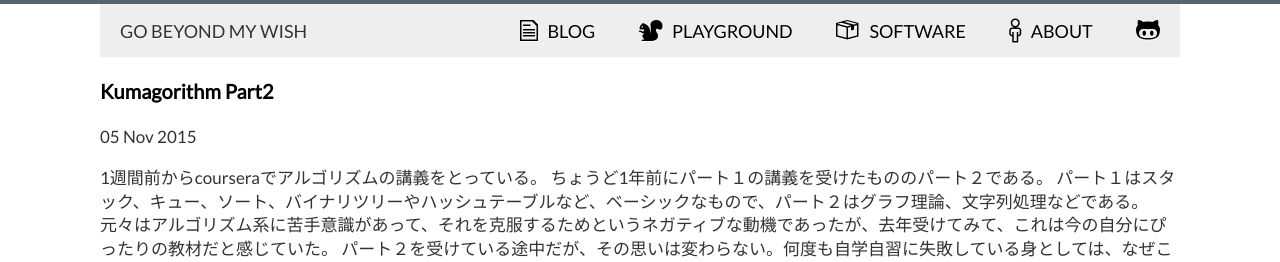
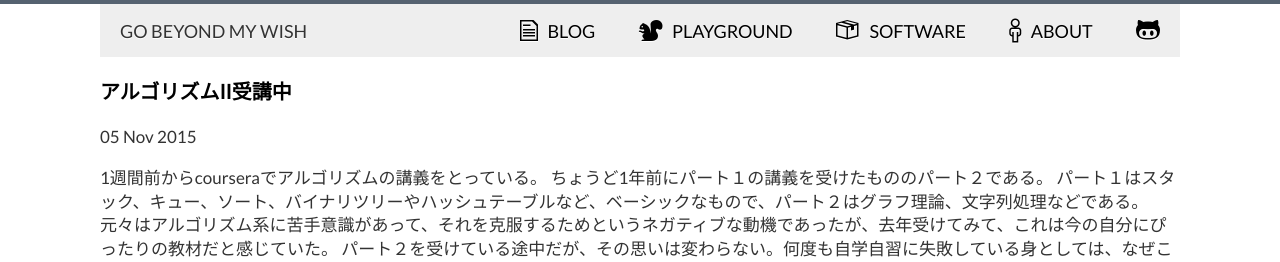
Before and after one commit to kumabook/kumabook.github.io, a Jekyll site: the page built from _posts/2015-11-17-kumagorithm-part2.markdown, in a window 1280 px wide. Shown: the top 262 px of the page. Built offline with Jekyll 4.4.1, drawn with Linux system fonts in a browser that asks for light colours; Markdown is read by kramdown in place of the engine named in the settings; comment, search, counter and statistics services are not loaded.

Commit message:
Add title of 2015-11-17

```diff
--- a/_posts/2015-11-17-kumagorithm-part2.markdown
+++ b/_posts/2015-11-17-kumagorithm-part2.markdown
@@ -1,6 +1,6 @@
 ---
 layout: post
-title:
+title: アルゴリズムII受講中
 date:   2015-11-05 00:00:00 UTC+9
 categories: programming, algorithm
 ---
```
